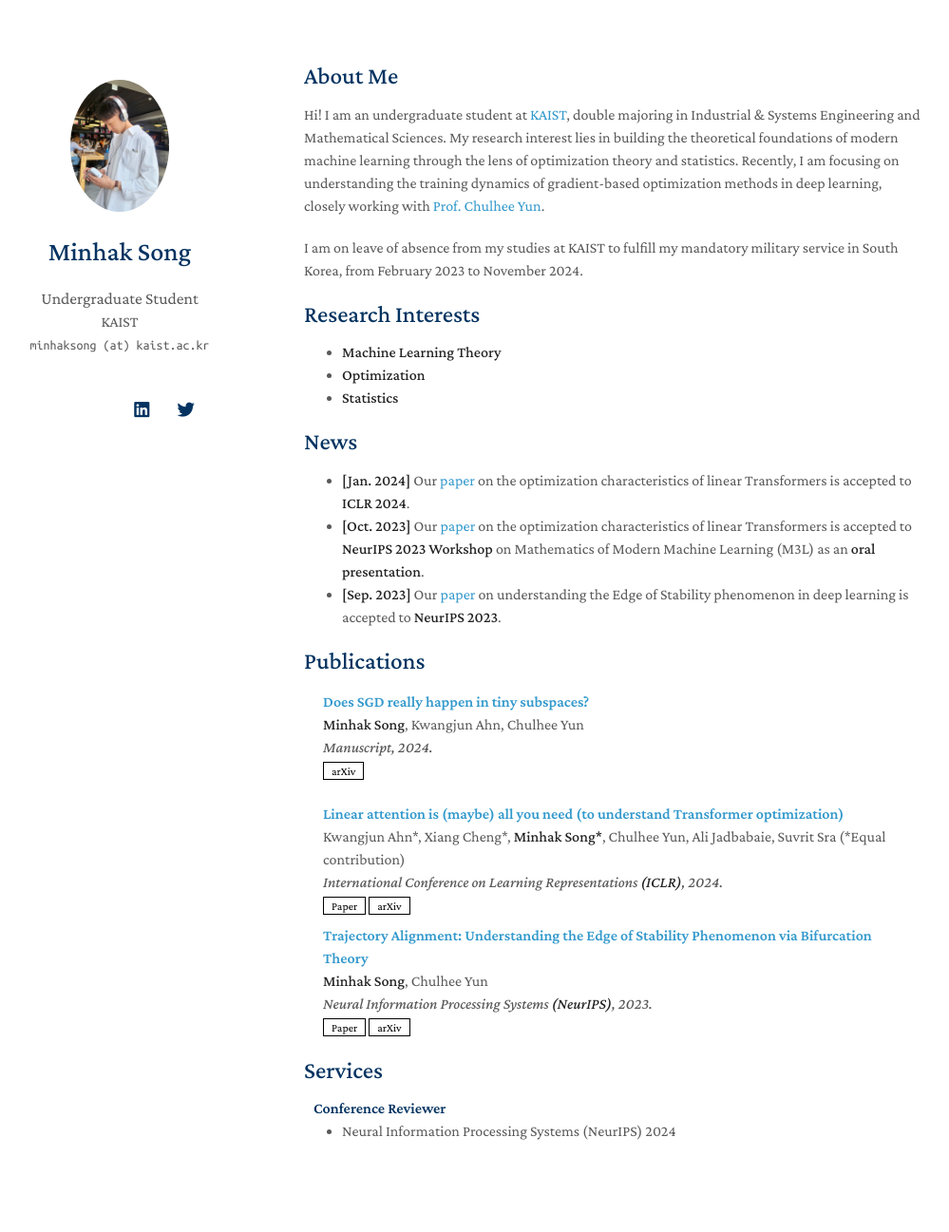
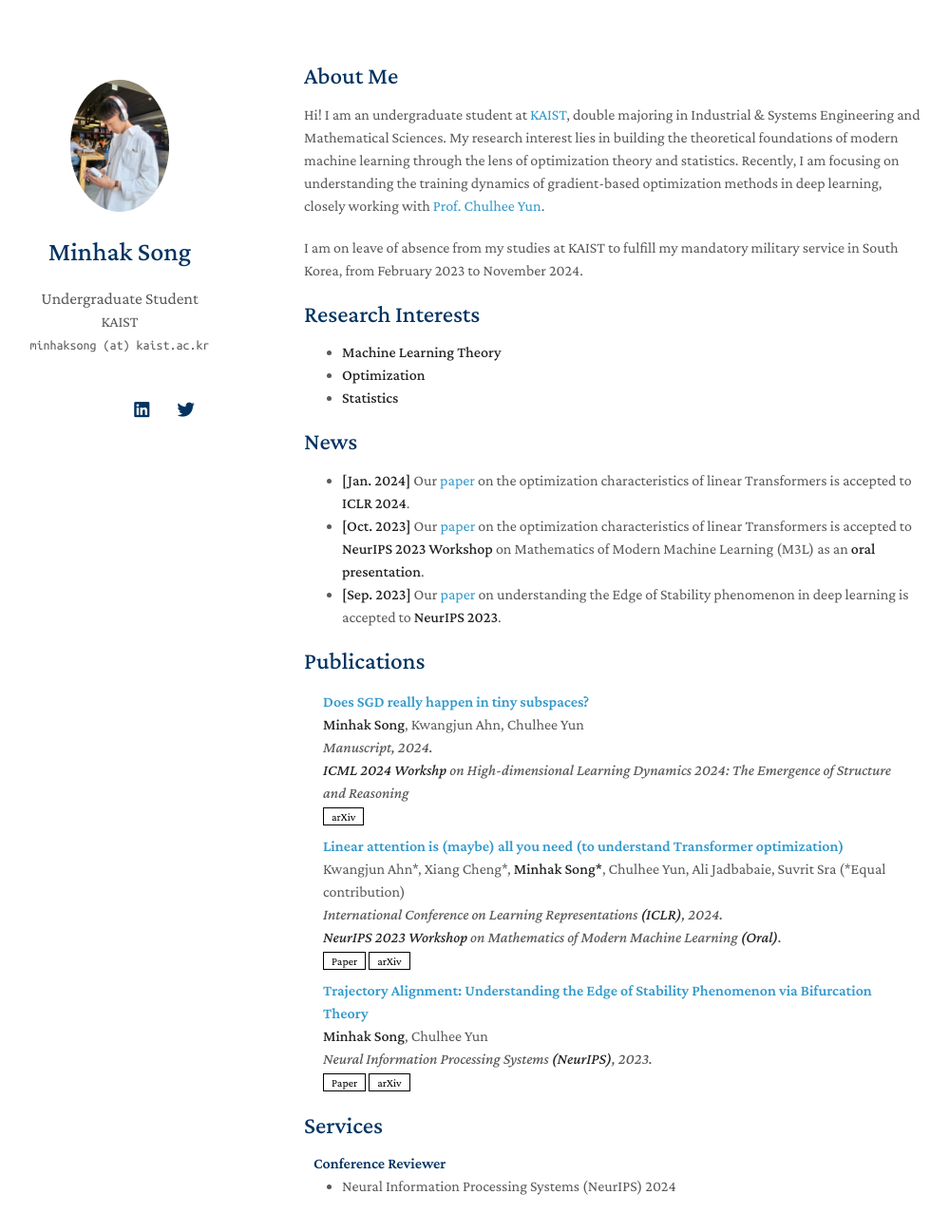
Before and after one commit to songminhak/songminhak.github.io, a Jekyll site: the page built from index.md, in a window 1280 px wide and 1340 px high. Shown: the top 1297 px of the window at 95% size, without its empty margins (150-1149 px from the left). Built offline with Jekyll 4.4.1, drawn with Linux system fonts in a browser that asks for light colours; nearby versions of some CDN libraries; a style sheet for code colours, icons or effects is not loaded; our own code applies the rules of GitHub Pages for plain Markdown files.

Commit message:
update publication

```diff
--- a/_data/publications.yml
+++ b/_data/publications.yml
@@ -2,12 +2,14 @@ main:
 
   - title: "Does SGD really happen in tiny subspaces?"
     authors: <strong>Minhak Song</strong>, Kwangjun Ahn, Chulhee Yun
-    conference: Manuscript, 2024.
+    conference: "Manuscript, 2024."
+    workshop: "<strong>ICML 2024 Workshp</strong> on High-dimensional Learning Dynamics 2024: The Emergence of Structure and Reasoning"
     arxiv: https://arxiv.org/abs/2405.16002
 
   - title: "Linear attention is (maybe) all you need (to understand Transformer optimization)"
     authors: Kwangjun Ahn*, Xiang Cheng*, <strong>Minhak Song*</strong>, Chulhee Yun, Ali Jadbabaie, Suvrit Sra (*Equal contribution)
     conference: International Conference on Learning Representations <strong>(ICLR)</strong>, 2024.
+    workshop: <strong>NeurIPS 2023 Workshop</strong> on Mathematics of Modern Machine Learning <strong>(Oral)</strong>.
     arxiv: https://arxiv.org/abs/2310.01082
     paper: https://openreview.net/forum?id=0uI5415ry7
 
--- a/_includes/publications.md
+++ b/_includes/publications.md
@@ -11,6 +11,9 @@
       <div class="title"><a href="{{ link.arxiv }}">{{ link.title }}</a></div>
       <div class="author">{{ link.authors }}</div>
       <div class="periodical"><em>{{ link.conference }}</em></div>
+      {% if link.workshop %}
+      <div class="periodical"><em>{{ link.workshop }}</em></div>
+      {% endif %}
     <div class="links">
       {% if link.paper %}
       <a href="{{ link.paper }}" class="btn btn-sm z-depth-0" role="button" target="_blank" style="font-size:12px;">Paper</a>
```
